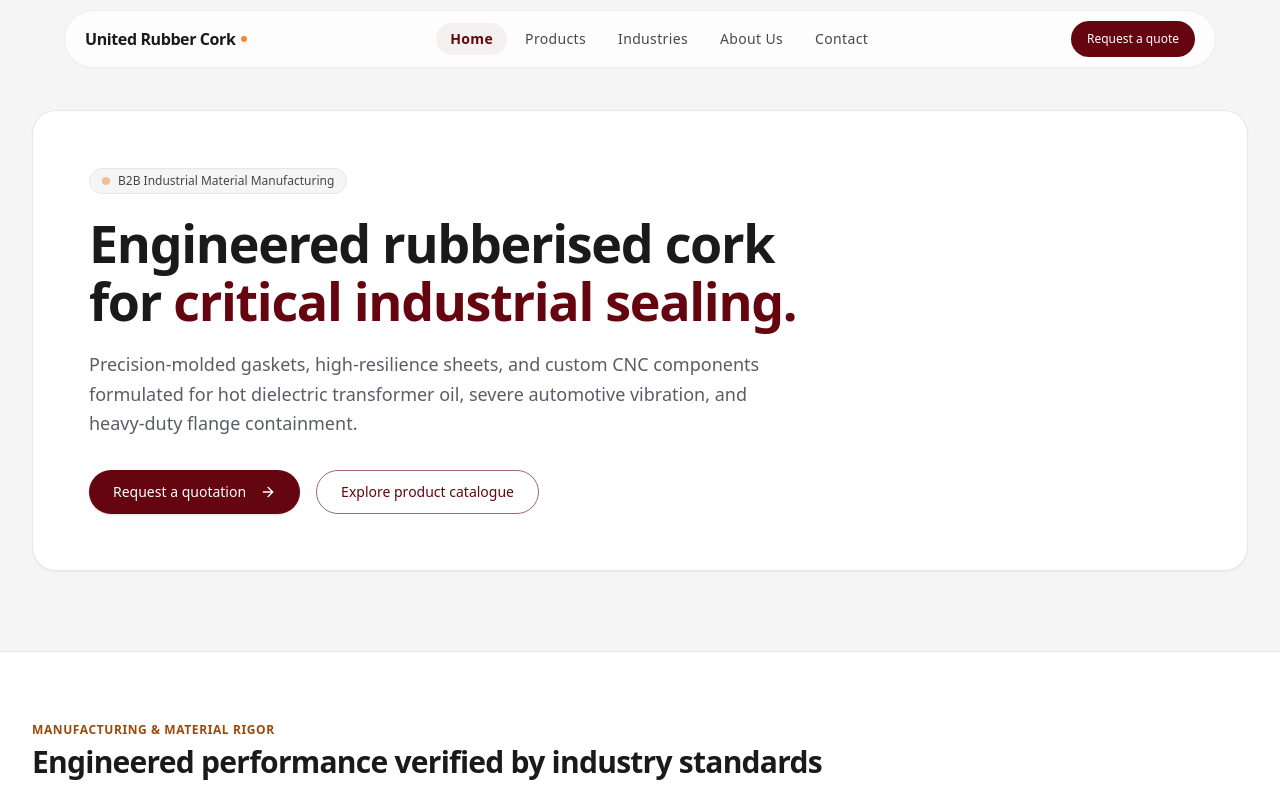
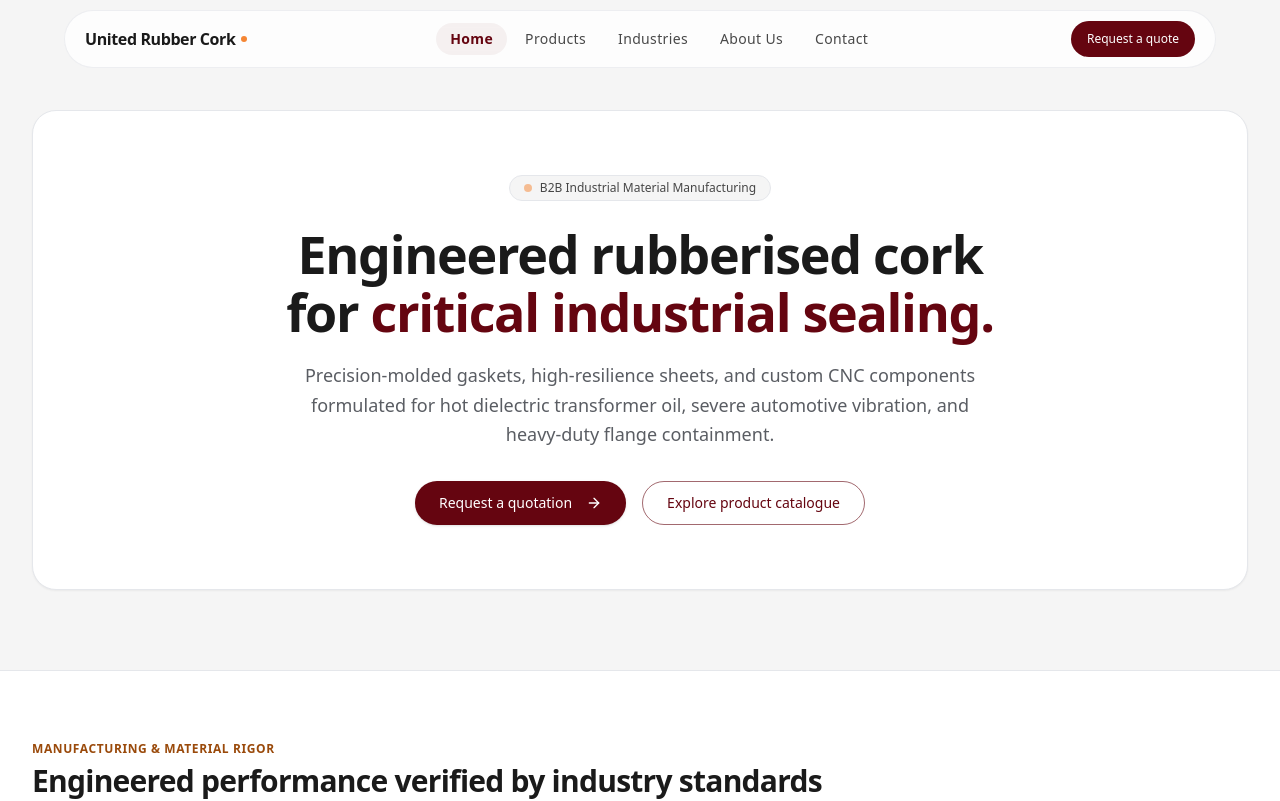
Before and after one commit to samirshaikh-dev/urc-v2, a Next.js app: page / in a window 1280 px wide. Shown: the top 801 px of the page. Built offline with nearby package versions, Linux system fonts and the light colour scheme.

Commit message:
feat: add HeroSection component for home page

```diff
--- a/src/components/home/hero-section.js
+++ b/src/components/home/hero-section.js
@@ -1,32 +1,25 @@
 "use client";
 
 import Link from "next/link";
-import { ArrowRight, CheckCircle2, ShieldCheck, Cpu } from "lucide-react";
+import { ArrowRight } from "lucide-react";
 import { Button } from "@/components/ui/button";
 import { Container } from "@/components/ui/container";
-
-const SPEC_HIGHLIGHTS = [
-  { label: "Thickness Range", value: "1.0 mm to 25.0 mm" },
-  { label: "Elastomer Matrix", value: "NBR, Neoprene, SBR" },
-  { label: "Standards Conformance", value: "IS: 4253 / ASTM / BS" },
-  { label: "Standard Formats", value: "915 × 610 mm & Custom CNC" },
-];
 
 export function HeroSection() {
   return (
     <section className="relative overflow-hidden pt-4 pb-12 sm:pt-8 sm:pb-16 lg:pb-20">
       <Container>
-        {/* Main Hero Container — Clean, spacious, and minimal */}
-        <div className="relative rounded-3xl border border-line bg-white p-6 shadow-xs sm:p-10 lg:p-14">
-          <div className="max-w-3xl">
+        {/* Main Hero Container — Clean, spacious, and minimal centered layout */}
+        <div className="relative rounded-3xl border border-line bg-white p-6 shadow-xs sm:p-12 lg:p-16">
+          <div className="mx-auto flex max-w-3xl flex-col items-center text-center">
             {/* Category Pill */}
-            <div className="inline-flex items-center gap-2 rounded-full border border-line bg-page px-3 py-1 text-xs font-medium text-ink/80">
+            <div className="inline-flex items-center gap-2 rounded-full border border-line bg-page px-3.5 py-1 text-xs font-medium text-ink/80">
               <span className="size-2 rounded-full bg-orange animate-pulse" aria-hidden="true" />
               <span>B2B Industrial Material Manufacturing</span>
             </div>
 
             {/* Main Headline */}
-            <h1 className="mt-5 text-3xl font-semibold tracking-tight text-ink sm:text-5xl sm:leading-[1.12] lg:text-[3.25rem]">
+            <h1 className="mt-6 text-3xl font-semibold tracking-tight text-ink sm:text-5xl sm:leading-[1.12] lg:text-[3.25rem]">
               Engineered rubberised cork for{" "}
               <span className="text-maroon">critical industrial sealing.</span>
             </h1>
@@ -37,7 +30,7 @@ export function HeroSection() {
             </p>
 
             {/* Action Buttons */}
-            <div className="mt-8 flex flex-wrap items-center gap-4">
+            <div className="mt-8 flex flex-wrap items-center justify-center gap-4">
               <Button href="/contact" size="md" className="rounded-full px-6 shadow-sm">
                 Request a quotation
                 <ArrowRight className="size-4 ml-1.5" />
@@ -51,7 +44,6 @@ export function HeroSection() {
                 Explore product catalogue
               </Button>
             </div>
-
           </div>
         </div>
       </Container>
```
